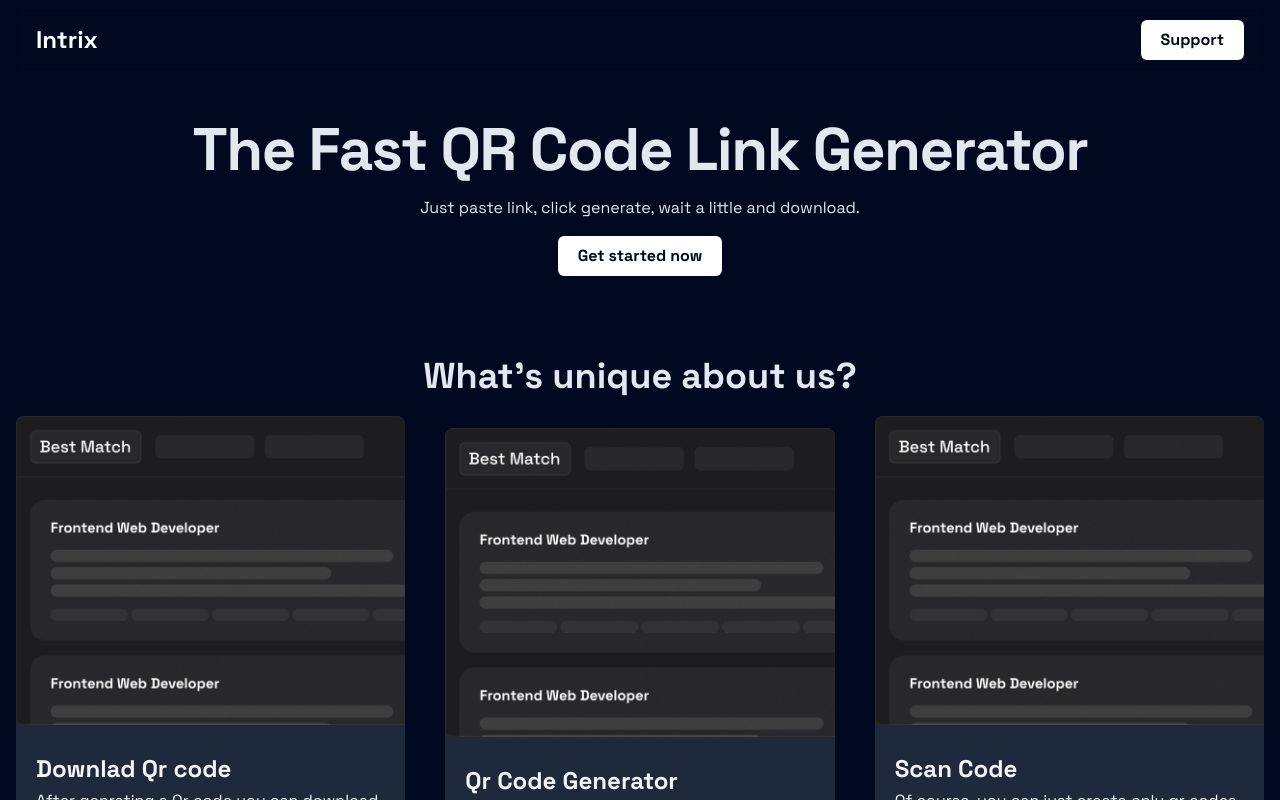
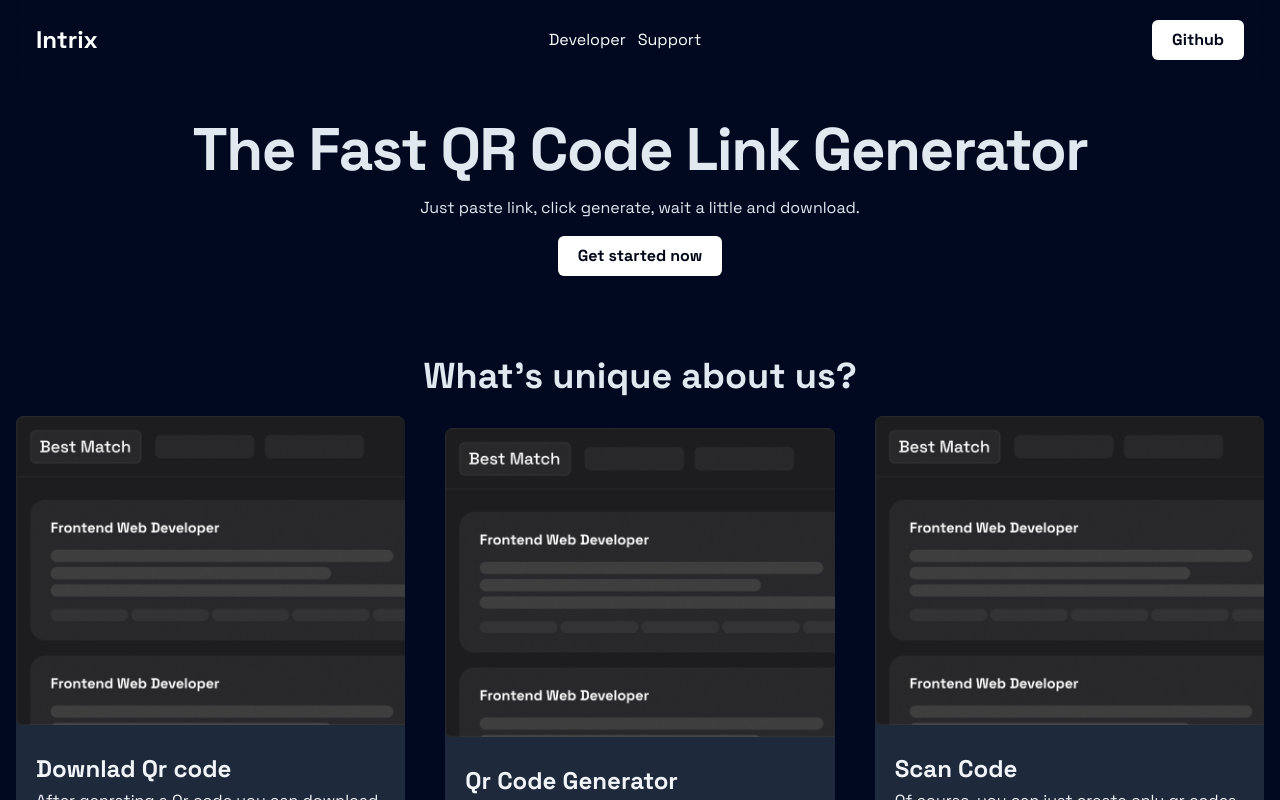
Before and after one commit to fisayo-dev/QRCode-Generator, a React (Vite) app: page / in a window 1280 px wide. Shown: the top 800 px of the page. Built offline with nearby package versions, Linux system fonts and the light colour scheme.

Commit message:
Tweaked the header

```diff
--- a/src/components/Header.jsx
+++ b/src/components/Header.jsx
@@ -6,7 +6,11 @@ const Header = () => {
       <div className="container mx-auto px-4 py-2">
         <div className="flex justify-between items-center">
           <h2 className="text-2xl font-bold">Intrix</h2>
-          <Button>Support</Button>
+          <div className="flex text-center justify-center gap-3">
+            <p>Developer</p>
+            <p>Support</p>
+          </div>
+          <Button>Github</Button>
         </div>
       </div>
     </div>
```
